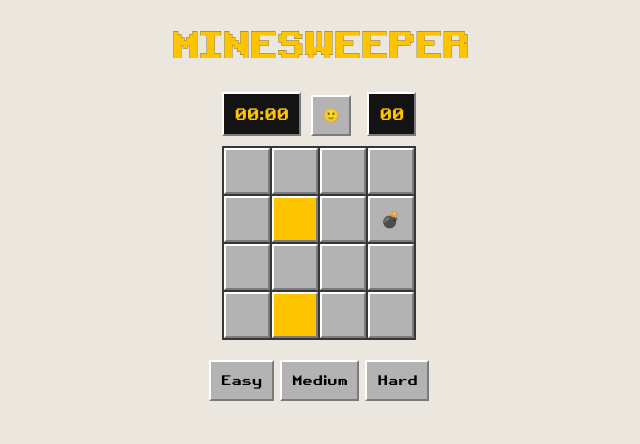
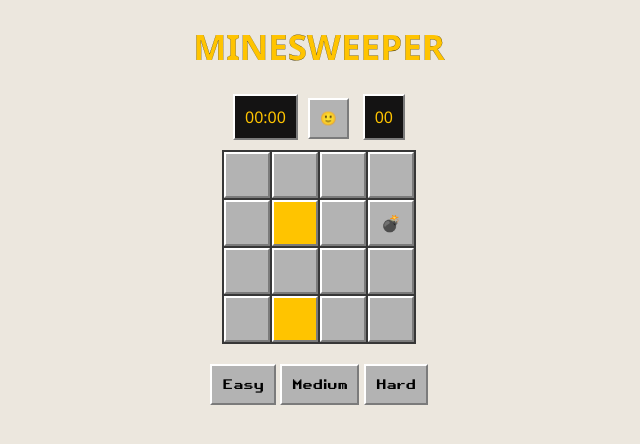
Before and after one commit to Yael273/mine-sweeper-1, a plain HTML site: page index.html in a window 1280 px wide. Shown: the whole page, without its empty margins (321-961 px from the left). Drawn offline with Linux system fonts and the light colour scheme.

Commit message:
Update main.css

```diff
--- a/css/main.css
+++ b/css/main.css
@@ -1,7 +1,7 @@
 body {
     text-align: center;
-    /* font-family: 'Segoe UI', Tahoma, Geneva, Verdana, sans-serif; */
-    font-family: myFirstFont, 'Segoe UI', Tahoma;
+    font-family: 'Segoe UI', Tahoma, Geneva, Verdana, sans-serif;
+/*     font-family: myFirstFont, 'Segoe UI', Tahoma; */
     /* font-weight: bold; */
     background-color: rgb(236, 231, 222);
     /* background-color: rgb(77, 77, 77); */
```
